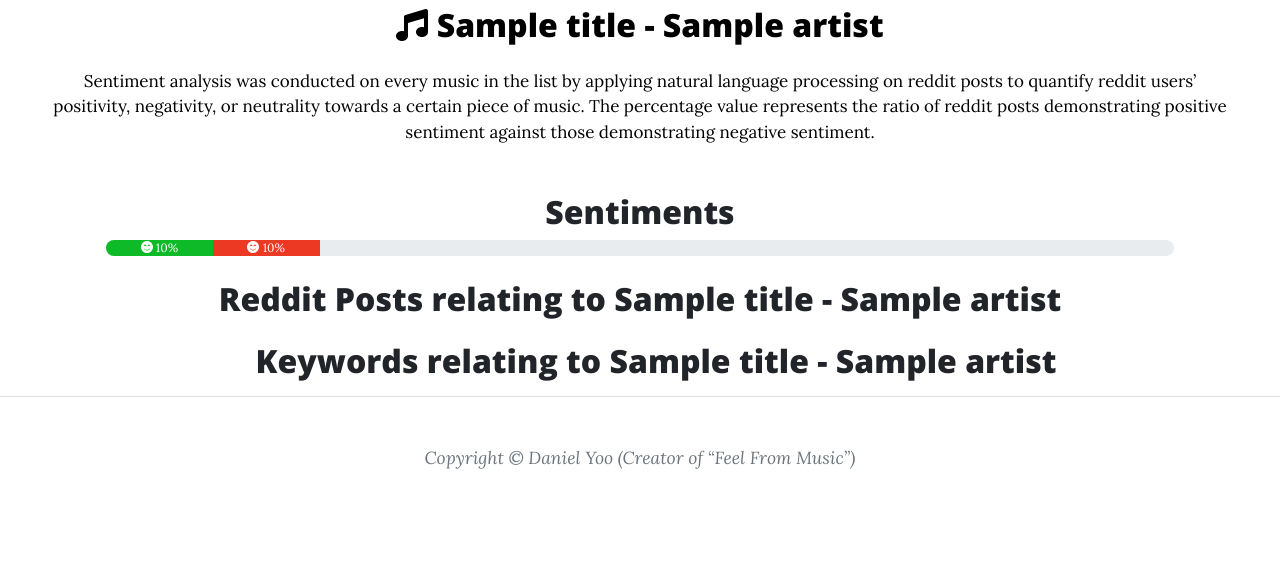
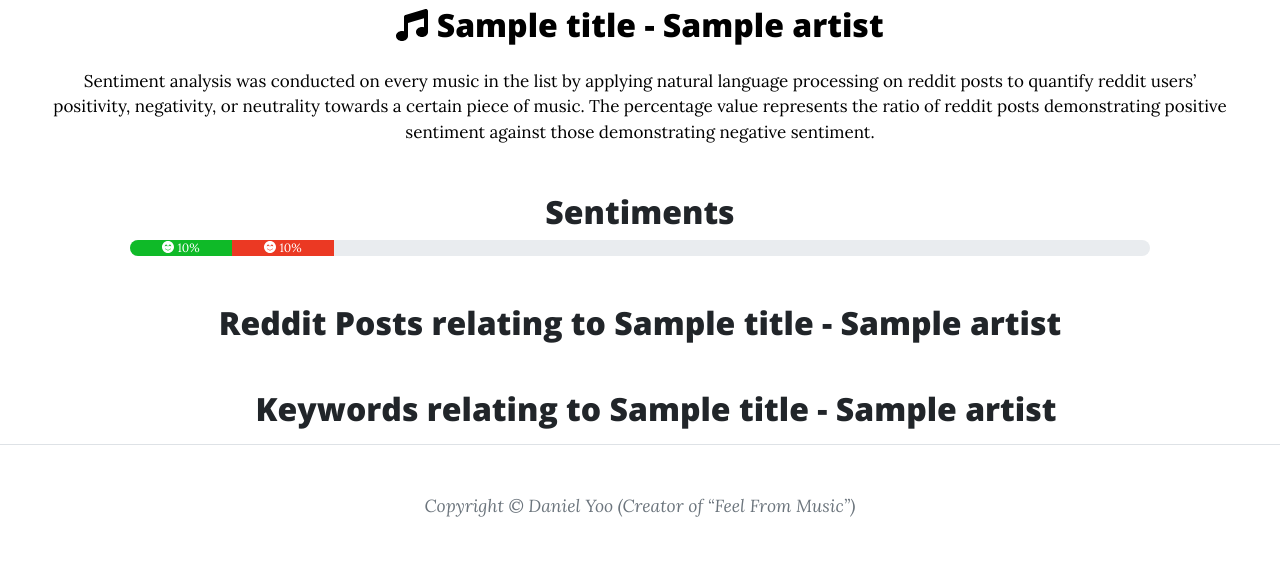
Before and after one commit to ckim48/feelmusic, a Flask app: template templates/result2.html in a window 1280 px wide. Shown: the part 488-1056 px from the top of the page. Before the commit the page ends 957 px from the top, so only its background shows below. Run offline with Flask 2, Linux system fonts and the light colour scheme; the template is opened without the code that fills it: most values are stand-ins (such as "Sample title", 1, 10 or a date in 2020); parts of the project's set-up code (start-up, migrations or seed data) failed here and were passed over; some libraries are stand-ins or nearby versions.

Commit message:
Update result2.html

```diff
--- a/templates/result2.html
+++ b/templates/result2.html
@@ -85,7 +85,7 @@
             <center>
             {%if len2 != 0%}
                 <h2>Sentiments</h2>
-                                                <div class="progress mx-4">
+                                                <div class="progress mx-5 mb-3">
                                           <div class="progress-bar progress-bar like-c" role="progressbar" style="width:{{avg_por}}%">
                                        <span class="mbbar">  <i class="fa-solid fa-face-smile-beam good mbbar2"></i> {{avg_por}}%</span>
                                           </div>
@@ -94,7 +94,7 @@
                                           </div>
                                     </div>
             {% endif %}
-            <h2 class="mt-4"><span class="reddit">Reddit</span> Posts relating to {{title}} - {{artist}}</h2>
+            <h2 class="mt-5"><span class="reddit">Reddit</span> Posts relating to {{title}} - {{artist}}</h2>
             <ul class="keywords mt-3">
                         {%if len2 != 0%}
                             {%for i in range(0, len2)%}
@@ -104,7 +104,7 @@
                             <li>No posts are found <i class="fa-regular fa-face-sad-tear"></i></li>
                             </ul>
                         {% endif %}
-            <h2 class="mt-4">Keywords relating to {{title}} - {{artist}}</h2>
+            <h2 class="mt-5">Keywords relating to {{title}} - {{artist}}</h2>
 
                         <ul class="keywords mt-3">
                             {%if len2 != 0%}
```
